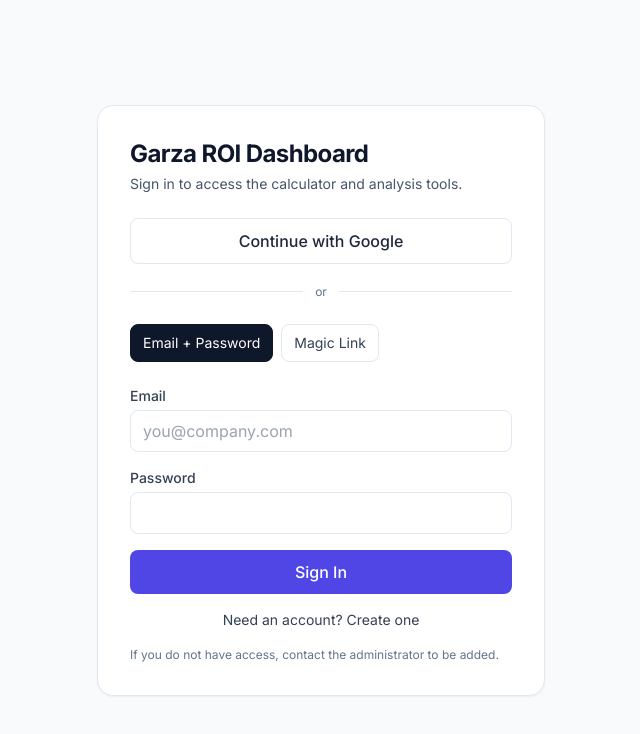
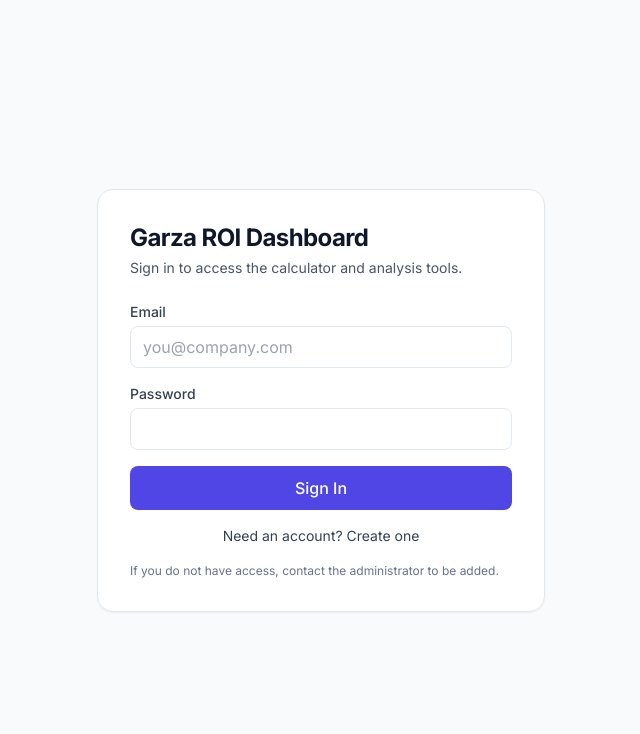
Before and after one commit to SanLuis-AI-Solutions/Garza-Int, a React (Vite) app: page / in a window 1280 px wide. Shown: the top 734 px of the page, without its empty margins (319-959 px from the left). Built offline with nearby package versions, Linux system fonts and the light colour scheme; no server answers.

Commit message:
Remove Google + magic link auth

```diff
--- a/components/AuthGate.tsx
+++ b/components/AuthGate.tsx
@@ -172,28 +172,10 @@ const AuthGate: React.FC<AuthGateProps> = ({ children }) => {
 const Login: React.FC = () => {
   const [email, setEmail] = useState('');
   const [password, setPassword] = useState('');
-  const [mode, setMode] = useState<'password' | 'magic'>('password');
   const [isSignUp, setIsSignUp] = useState(false);
   const [submitting, setSubmitting] = useState(false);
   const [error, setError] = useState<string | null>(null);
   const [message, setMessage] = useState<string | null>(null);
-
-  const signInWithGoogle = async () => {
-    if (!supabase) return;
-    setError(null);
-    setMessage(null);
-    setSubmitting(true);
-    try {
-      const { error: oauthError } = await supabase.auth.signInWithOAuth({
-        provider: 'google',
-        options: { redirectTo: window.location.origin },
-      });
-      if (oauthError) throw oauthError;
-    } catch (err: any) {
-      setError(err?.message ?? 'Google sign-in failed');
-      setSubmitting(false);
-    }
-  };
 
   const onSubmit = async (e: React.FormEvent) => {
     e.preventDefault();
@@ -204,16 +186,6 @@ const Login: React.FC = () => {
     setSubmitting(true);
 
     try {
-      if (mode === 'magic') {
-        const { error: signInError } = await supabase.auth.signInWithOtp({
-          email,
-          options: { emailRedirectTo: window.location.origin },
-        });
-        if (signInError) throw signInError;
-        setMessage('Check your email for the sign-in link.');
-        return;
-      }
-
       if (isSignUp) {
         const { error: signUpError } = await supabase.auth.signUp({
           email,
@@ -244,46 +216,6 @@ const Login: React.FC = () => {
           <h1 className="text-2xl font-bold tracking-tight text-slate-900">Garza ROI Dashboard</h1>
           <p className="mt-1 text-sm text-slate-600">Sign in to access the calculator and analysis tools.</p>
 
-          <button
-            type="button"
-            onClick={signInWithGoogle}
-            disabled={submitting}
-            className="mt-6 w-full rounded-lg bg-white hover:bg-slate-50 disabled:opacity-60 text-slate-800 font-medium py-2.5 border border-slate-200"
-          >
-            Continue with Google
-          </button>
-
-          <div className="mt-5 flex items-center gap-3">
-            <div className="h-px bg-slate-200 flex-1" />
-            <div className="text-xs text-slate-500">or</div>
-            <div className="h-px bg-slate-200 flex-1" />
-          </div>
-
-          <div className="mt-6 flex items-center gap-2">
-            <button
-              type="button"
-              onClick={() => setMode('password')}
-              className={`px-3 py-2 rounded-lg text-sm border ${
-                mode === 'password'
-                  ? 'bg-slate-900 text-white border-slate-900'
-                  : 'bg-white text-slate-700 border-slate-200 hover:bg-slate-50'
-              }`}
-            >
-              Email + Password
-            </button>
-            <button
-              type="button"
-              onClick={() => setMode('magic')}
-              className={`px-3 py-2 rounded-lg text-sm border ${
-                mode === 'magic'
-                  ? 'bg-slate-900 text-white border-slate-900'
-                  : 'bg-white text-slate-700 border-slate-200 hover:bg-slate-50'
-              }`}
-            >
-              Magic Link
-            </button>
-          </div>
-
           <form onSubmit={onSubmit} className="mt-6 space-y-4">
             <div>
               <label className="block text-sm font-medium text-slate-700">Email</label>
@@ -298,7 +230,6 @@ const Login: React.FC = () => {
               />
             </div>
 
-            {mode === 'password' && (
             <div>
               <label className="block text-sm font-medium text-slate-700">Password</label>
               <input
@@ -310,7 +241,6 @@ const Login: React.FC = () => {
                 className="mt-1 w-full rounded-lg border border-slate-200 px-3 py-2 focus:outline-none focus:ring-2 focus:ring-indigo-500"
               />
             </div>
-            )}
 
             {error && (
               <div className="text-sm text-red-700 bg-red-50 border border-red-200 rounded-lg px-3 py-2">
@@ -332,7 +262,6 @@ const Login: React.FC = () => {
             </button>
           </form>
 
-          {mode === 'password' && (
           <button
             type="button"
             onClick={() => {
@@ -344,7 +273,6 @@ const Login: React.FC = () => {
           >
             {isSignUp ? 'Already have an account? Sign in' : 'Need an account? Create one'}
           </button>
-          )}
 
           <p className="mt-4 text-xs text-slate-500">
             If you do not have access, contact the administrator to be added.
```
Lines whose indentation alone changed are shown as unchanged.
